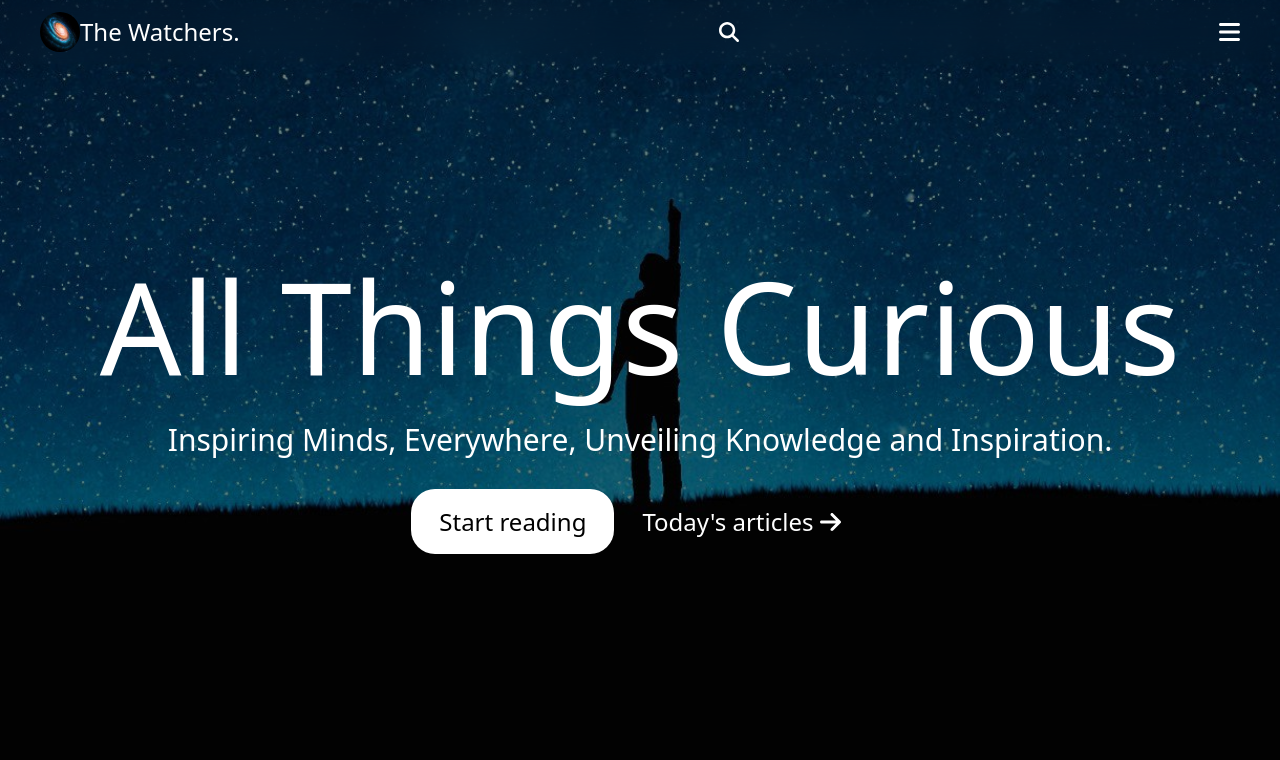
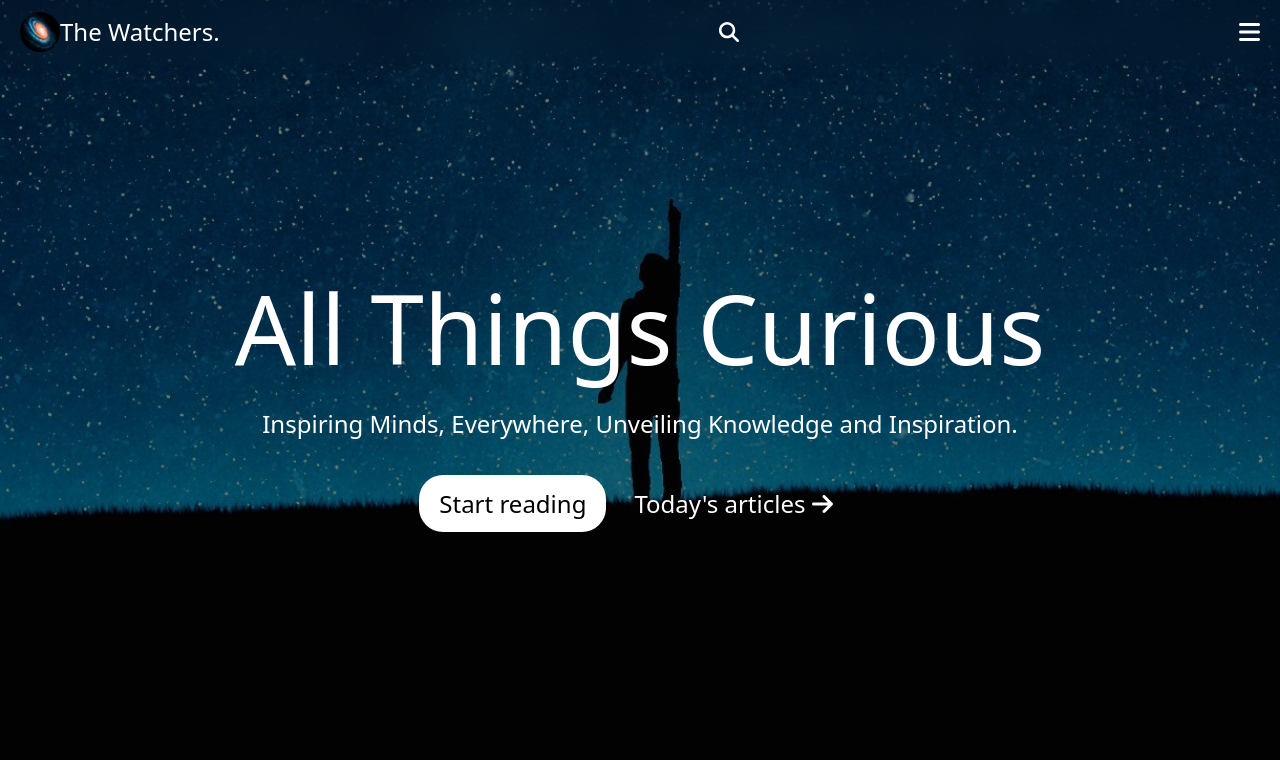
Before and after one commit to Olulanke-Mainasara/The-Watchers-using-Next.js-app-dir, a Next.js app: page / in a window 1280 px wide. Shown: the top 760 px of the page. Built offline with nearby package versions, Linux system fonts and the light colour scheme.

Commit message:
Fixed some navigation and responsiveness bugs :)

```diff
--- a/app/Components/UI/Arrows.jsx
+++ b/app/Components/UI/Arrows.jsx
@@ -1,16 +1,15 @@
 import React from 'react'
-import Link from 'next/link'
 import { FontAwesomeIcon } from '@fortawesome/react-fontawesome'
 import { faChevronLeft, faChevronRight } from '@fortawesome/free-solid-svg-icons'
 
 export function LeftArrow({ onclick }) {
   return (
-    <Link title="Previous item" className="w-12 h-12 allIL:h-14 flex items-center justify-center z-10 absolute rounded-full text-xl transition-colors top-1/2 -translate-y-1/2 left-2 allIL:left-0 duration-300 allEM:w-6 allT:w-4 allIL:rounded-tl-none allIL:rounded-bl-none dark:text-white bg-white dark:bg-black hover:bg-black dark:hover:bg-white hover:text-white dark:hover:text-black allIL:hover:text-black allIL:dark:hover:text-white allIL:hover:bg-white allIL:dark:hover:bg-black allEMT:shadow-none" onClick={ onclick } href="#"><FontAwesomeIcon icon={ faChevronLeft } /></Link>
+    <button title="Previous item" className="w-12 h-12 allIL:h-14 flex items-center justify-center z-10 absolute rounded-full text-xl transition-colors top-1/2 -translate-y-1/2 left-2 allIL:left-0 duration-300 allEM:w-6 allT:w-4 allIL:rounded-tl-none allIL:rounded-bl-none dark:text-white bg-white dark:bg-black hover:bg-black dark:hover:bg-white hover:text-white dark:hover:text-black allIL:hover:text-black allIL:dark:hover:text-white allIL:hover:bg-white allIL:dark:hover:bg-black allEMT:shadow-none" onClick={ onclick } href="#"><FontAwesomeIcon icon={ faChevronLeft } /></button>
   )
 }
 
 export function RightArrow({ onclick }) {
   return (
-    <Link title="Next item" className="w-12 h-12 allIL:h-14 flex items-center justify-center z-10 absolute rounded-full text-xl transition-colors top-1/2 -translate-y-1/2 right-2 allIL:right-0 duration-300 allEM:w-6 allT:w-4 allIL:rounded-tr-none allIL:rounded-br-none dark:text-white bg-white dark:bg-black hover:bg-black dark:hover:bg-white hover:text-white dark:hover:text-black allEMT:shadow-none" onClick={ onclick } href="#"><FontAwesomeIcon icon={ faChevronRight } /></Link>
+    <button title="Next item" className="w-12 h-12 allIL:h-14 flex items-center justify-center z-10 absolute rounded-full text-xl transition-colors top-1/2 -translate-y-1/2 right-2 allIL:right-0 duration-300 allEM:w-6 allT:w-4 allIL:rounded-tr-none allIL:rounded-br-none dark:text-white bg-white dark:bg-black hover:bg-black dark:hover:bg-white hover:text-white dark:hover:text-black allEMT:shadow-none" onClick={ onclick } href="#"><FontAwesomeIcon icon={ faChevronRight } /></button>
   )
 }
--- a/app/Components/features/Reviews-Carousel/ReviewsCarousel.jsx
+++ b/app/Components/features/Reviews-Carousel/ReviewsCarousel.jsx
@@ -55,13 +55,13 @@
   return (
     <section
       style={{ scrollSnapAlign: "start" }}
-      className="w-full h-screen overflow-hidden flex flex-col gap-10 items-center justify-center text-center allIL:h-auto allLM:my-64 allEMT:my-32"
+      className="w-full h-screen overflow-hidden flex flex-col gap-10 items-center justify-center text-center allIL:h-auto allLM:my-64 allEMT:my-28"
     >
       <h1 className="dark:text-white text-8xl md:text-7xl allEM:text-5xl allT:text-3xl">
         Reviews
       </h1>
 
-      <div className="relative w-screen h-[420px] flex items-center overflow-x-hidden">
+      <div className="relative w-screen h-[420px] allEMT:h-[330px] flex items-center overflow-x-hidden">
         <LeftArrow onclick={prevItem} />
         <RightArrow onclick={nextItem} />
 
--- a/app/Components/sections/Hero.jsx
+++ b/app/Components/sections/Hero.jsx
@@ -1,21 +1,41 @@
-import Link from 'next/link'
 import React from 'react'
+import Link from 'next/link';
 import { FontAwesomeIcon } from '@fortawesome/react-fontawesome'
 import { faArrowRight } from '@fortawesome/free-solid-svg-icons'
 
 function Hero() {
   return (
-     <header style={{ scrollSnapAlign: "start" }} className="flex h-screen items-center bg-[url(/Header.jpeg)] bg-cover bg-scroll allIL:bg-[url(/headerM.jpg)] allIL:bg-bottom">
-        <div className="w-full h-full justify-center flex flex-col gap-8 backdrop-brightness-50 text-center">
-            <h1 className="text-white text-9xl md:text-8xl allEM:text-7xl allT:text-6xl">All Things Curious</h1>
-            <h2 className="text-white text-3xl md:text-2xl allEM:text-xl allT:text-lg">Inspiring Minds, Everywhere, Unveiling Knowledge and Inspiration.</h2>
-            <div className="mt-4">
-              <Link href="#categories" title="Categories" className="rounded-3xl bg-white px-7 py-4 text-black text-2xl transition-colors duration-300 hover:bg-black hover:text-white allEMT:text-base">Start reading</Link>
-              <Link href="#featuredArticles" title="Today's Articles" className="px-7 py-4 text-white text-2xl allEMT:text-base allEM:pr-0 allT:hidden">Today's articles <FontAwesomeIcon icon={ faArrowRight } /></Link>
-            </div>
+    <header
+      style={{ scrollSnapAlign: "start" }}
+      className="flex h-screen items-center bg-[url(/Header.jpeg)] bg-cover bg-scroll allIL:bg-[url(/headerM.jpg)] allIL:bg-bottom"
+    >
+      <div className="w-full h-full justify-center flex flex-col gap-8 backdrop-brightness-50 text-center">
+        <h1 className="text-white text-9xl md:text-8xl allEM:text-7xl allT:text-6xl">
+          All Things Curious
+        </h1>
+        <h2 className="text-white text-3xl md:text-2xl allEM:text-xl allT:text-lg">
+          Inspiring Minds, Everywhere, Unveiling Knowledge and Inspiration.
+        </h2>
+
+        <div className="mt-4">
+          <Link
+            href="#"
+            title="Categories"
+            className="rounded-3xl bg-white px-5 py-3 text-black text-2xl transition-colors duration-300 hover:bg-black hover:text-white allEMT:text-lg"
+          >
+            Start reading
+          </Link>
+          <a
+            href='#news'
+            className="px-7 py-4 text-white text-2xl allEMT:text-base allEM:pr-0 allT:hidden"
+            title="Today's Articles"
+          >
+            Today's articles <FontAwesomeIcon icon={faArrowRight} />
+          </a>
         </div>
+      </div>
     </header>
-  )
+  );
 }
 
 export default Hero
--- a/app/Components/sections/Nav.jsx
+++ b/app/Components/sections/Nav.jsx
@@ -66,9 +66,9 @@
             <Link href="#" className="flex items-center text-2xl text-white transition-colors duration-700 after:absolute after:left-0 after:bottom-0 after:h-[2px] after:w-full after:scale-x-0 after:bg-white after:transition-transform after:duration-700 after:content-[''] hover:text-gray-400 hover:after:scale-x-100 allT:text-lg allIL:hover:after:w-0"><img src="/The Universe 2.jpg" className="w-10 h-10 rounded-full" alt="The Watchers Logo"/><span>The Watchers.</span></Link>
 
             <ul className={`flex items-center text-white gap-20 allIL:absolute allIL:top-0 allIL:h-screen allIL:w-full allIL:flex-col allIL:justify-center allEMT:gap-12 allIL:bg-black duration-500 ${navMenu}`}>
-                <li><Link href="#" className="relative allLM:text-2xl after:absolute after:left-0 after:-bottom-2 after:h-[2px] after:w-full after:bg-white after:duration-500 after:content-[''] after:scale-x-110">Home</Link></li>
+                <li><Link href="/" className="relative allLM:text-2xl after:absolute after:left-0 after:-bottom-2 after:h-[2px] after:w-full after:bg-white after:duration-500 after:content-[''] after:scale-x-110">Home</Link></li>
                 <li className="group relative">
-                    <Link href="#" className="cursor-default allLM:text-2xl">Our categories  <FontAwesomeIcon icon={ faChevronDown } /></Link>
+                    <button className="cursor-default allLM:text-2xl">Our categories  <FontAwesomeIcon icon={ faChevronDown } /></button>
 
                     <div id="dropList" className="absolute z-30 h-0 group-hover:h-[500px] -left-[45%] pt-[22px] duration-500 overflow-hidden">
                         <ul className="border rounded-xl text-center w-60 bg-black dark:bg-white dark:text-black overflow-hidden">
@@ -84,7 +84,7 @@
                 <button title="Theme" onClick={ setTheTheme } className="w-10 h-10 rounded-full flex items-center justify-center text-xl allLM:text-3xl allLM:w-12 allLM:h-12 text-gray-800 bg-white xl:hidden 2xl:hidden"><FontAwesomeIcon icon={ themeIcon } /></button>
 
                 <div className="flex gap-10 allT:gap-5 items-center xl:hidden 2xl:hidden">
-                    <button title="Start reading" className="rounded-3xl bg-white px-7 py-3 text-black text-2xl transition-colors duration-300 allEMT:text-base">Start reading</button>
+                    <button title="Start reading" className="rounded-3xl bg-white px-5 py-3 text-black text-3xl transition-colors duration-300 allEMT:text-lg">Start reading</button>
 
                     <button type="Log in" className='py-2 px-3 allLM:text-2xl text-white'>Log in <FontAwesomeIcon icon={ faArrowRight } /></button>
                 </div>
--- a/app/Components/sections/SectionFive.jsx
+++ b/app/Components/sections/SectionFive.jsx
@@ -8,8 +8,8 @@
       style={{ scrollSnapAlign: "start" }}
       className="w-full h-screen flex allEMT:flex-col allIL:h-auto"
     >
-      <section className="w-1/2 h-full flex items-center justify-center allEMT:w-screen allEMT:h-extraHeight">
-        <div className="relative w-3/5 h-3/4 allLM:h-[555px] allEMT:h-full allIL:w-4/5">
+      <section className="w-1/2 h-full flex items-center justify-center allEMT:w-screen allEMT:h-[440px]">
+        <div className="relative w-3/5 h-3/4 allLM:h-[555px] allEMT:h-full allIL:w-4/5 allM:max-w-[310px]">
           <Image
             src="/Section3.JPG"
             fill
--- a/app/Components/sections/SectionOne.jsx
+++ b/app/Components/sections/SectionOne.jsx
@@ -8,8 +8,8 @@
       style={{ scrollSnapAlign: "start" }}
       className="w-full h-screen flex allEMT:flex-col allIL:h-auto allEMT:mt-16 allLM:mb-36"
     >
-      <section className="w-1/2 h-full flex items-center justify-center allEMT:w-screen allEMT:h-extraHeight">
-        <div className="relative w-3/5 h-3/4 allLM:h-[555px] allEMT:h-full allIL:w-3/4">
+      <section className="w-1/2 h-full flex items-center justify-center allEMT:w-screen allEMT:h-[440px]">
+        <div className="relative w-3/5 h-3/4 allLM:h-[555px] allEMT:h-full allIL:w-3/4 allM:max-w-[310px]">
           <Image
             src="/Section1.JPG"
             fill
--- a/package.json
+++ b/package.json
@@ -17,7 +17,8 @@
     "framer-motion": "^8.5.4",
     "next": "13.1.6",
     "react": "18.2.0",
-    "react-dom": "18.2.0"
+    "react-dom": "18.2.0",
+    "react-scroll": "^1.8.9"
   },
   "devDependencies": {
     "autoprefixer": "^10.4.13",
--- a/tailwind.config.js
+++ b/tailwind.config.js
@@ -11,35 +11,35 @@
   darkMode: "class",
   theme: {
     screens: {
-      xtraSmall: { min: "0px", max: "319px" },
-      // => @media (min-width: 0px and max-width: 319px) { ... }
+      xtraSmall: { min: "0px" },
+      // => @media (min-width: 0px) { ... }
 
-      iphone5: { min: "320px", max: "321px" },
-      // => @media (min-width: 320px and max-width: 321px) { ... }
+      iphone5: { min: "320px" },
+      // => @media (min-width: 320px) { ... }
 
       allT: { max: "321px" },
-      // => @media (min-width: 0px and max-width: 321px) { ... }
+      // => @media (max-width: 321px) { ... }
 
-      xs: { min: "322px", max: "389px" },
-      // => @media (min-width: 322px and max-width: 389px) { ... }
+      xs: { min: "322px" },
+      // => @media (min-width: 322px) { ... }
 
-      sm: { min: "390px", max: "767px" },
-      // => @media (min-width: 390px and max-width: 767px) { ... }
+      sm: { min: "390px" },
+      // => @media (min-width: 390px) { ... }
 
       allEM: { min: "322px", max: "767px" },
       // => @media (min-width: 322px and max-width: 767px) { ... }
 
-      allEMT: { min: "0px", max: "767px" },
-      // => @media (min-width: 322px and max-width: 767px) { ... }
+      allEMT: { max: "767px" },
+      // => @media (max-width: 767px) { ... }
 
-      md: { min: "768px", max: "1023px" },
-      // => @media (min-width: 768px and max-width: 1023px) { ... }
+      md: { min: "768px" },
+      // => @media (min-width: 768px) { ... }
 
       allM: { max: "1023px" },
       // => @media (max-width: 1023px) { ... }
 
-      lg: { min: "1024px", max: "1309px" },
-      // => @media (min-width: 1024px and max-width: 1309px) { ... }
+      lg: { min: "1024px" },
+      // => @media (min-width: 1024px) { ... }
 
       allLM: { min: "768px", max: "1309px" },
       // => @media (min-width: 1024px and max-width: 1309px) { ... }
@@ -47,8 +47,8 @@
       allIL: { max: "1309px" },
       // => @media (max-width: 1309px) { ... }
 
-      xl: { min: "1310px", max: "1535px" },
-      // => @media (min-width: 1310px and max-width: 1535px) { ... }
+      xl: { min: "1310px" },
+      // => @media (min-width: 1310px) { ... }
 
       "2xl": { min: "1536px" },
       // => @media (min-width: 1536px) { ... }
```
Also changed, not shown: app/Components/features/Categories-Carousel/CategoriesCarousel.jsx (+8 -4 lines), app/Components/features/News-Carousel/NewsCarousel.jsx (+7 -3 lines), app/globals.css (line endings or trailing spaces), 1 other file (tests, documents, lock files or other folders).
